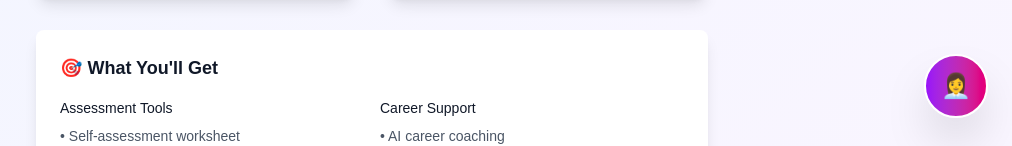
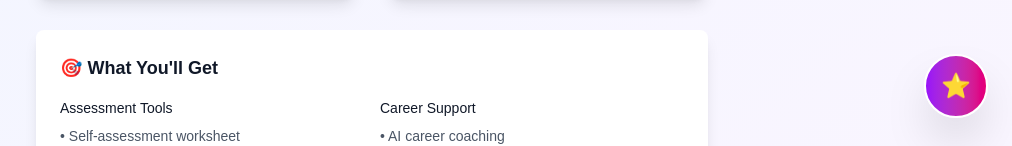
Before and after one commit to kautrera/thrive-vibe-career-coach, a Next.js app: page / in a window 1280 px wide. Shown: the part 658-804 px from the top of the page, without its empty margins (268-1280 px from the left). Built offline with nearby package versions, Linux system fonts and the light colour scheme.

Commit message:
Change floating AI coach icon to star ⭐

```diff
--- a/src/components/FloatingAICoach.tsx
+++ b/src/components/FloatingAICoach.tsx
@@ -103,7 +103,7 @@
             <path strokeLinecap="round" strokeLinejoin="round" strokeWidth={2} d="M12 6v6m0 0v6m0-6h6m-6 0H6" />
           </svg>
         ) : (
-          <span className="text-2xl">{currentPersona.avatar}</span>
+          <span className="text-2xl">⭐</span>
         )}
       </button>
 
```
